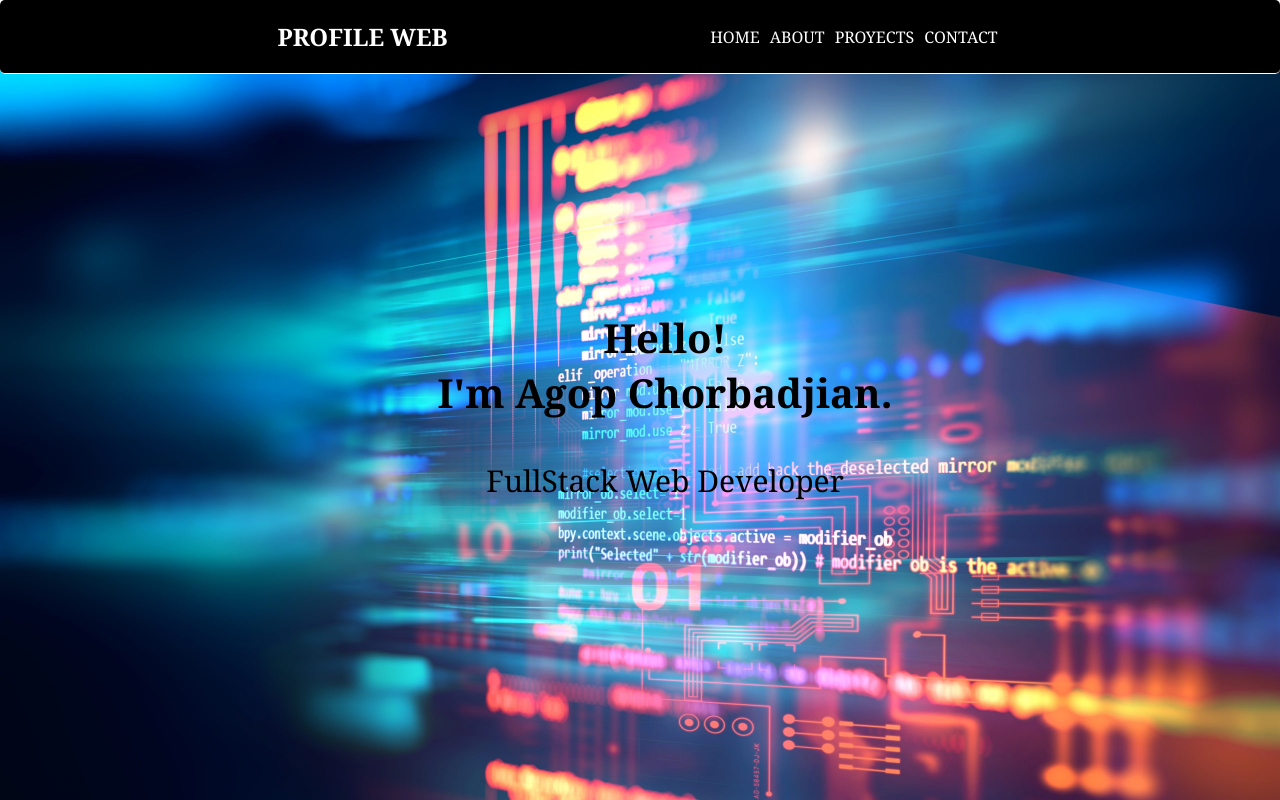
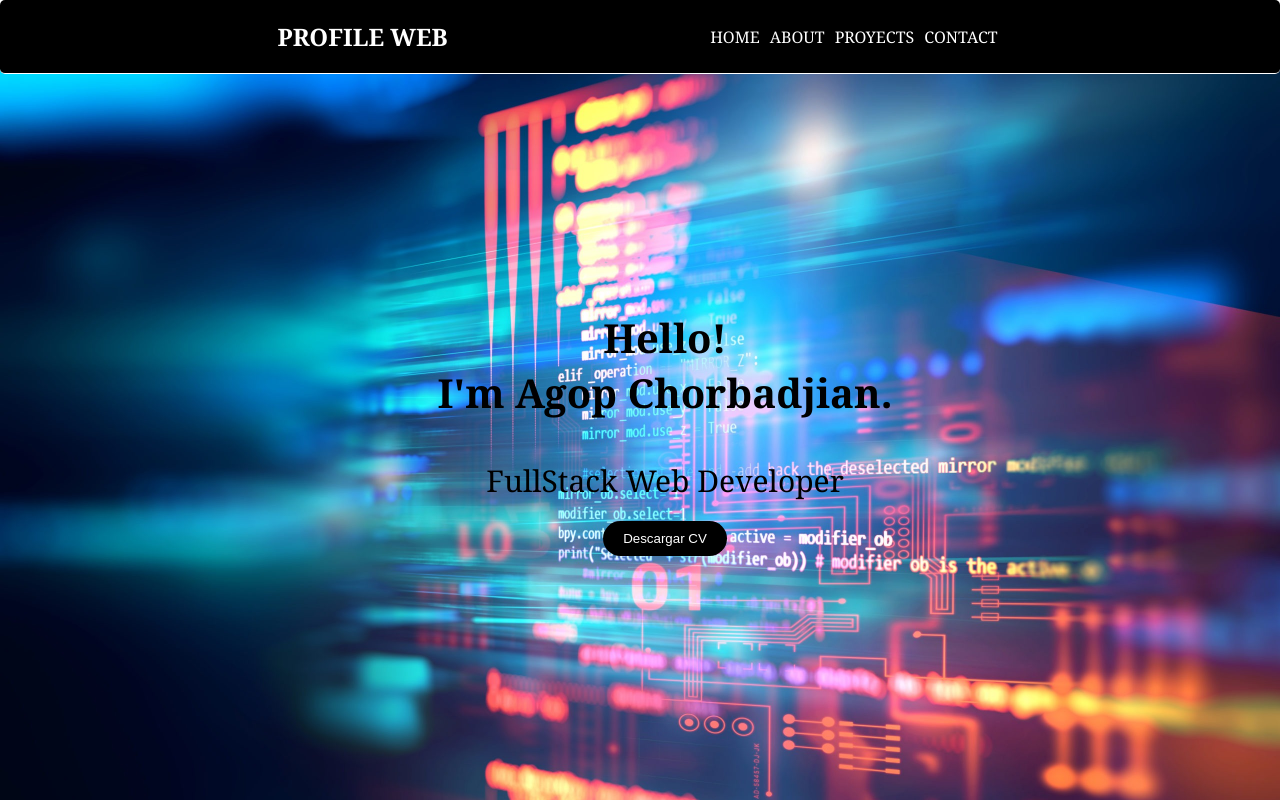
Before and after one commit to PowChorba/ProfileWeb, a React (Create React App) app in the folder portfolio/: page / in a window 1280 px wide. Shown: the top 800 px of the page. Built offline with nearby package versions, Linux system fonts and the light colour scheme.

Commit message:
boton descargar cv

```diff
--- a/portfolio/src/componentes/Home/Home.jsx
+++ b/portfolio/src/componentes/Home/Home.jsx
@@ -42,8 +42,8 @@ export default function Home() {
                     <div>
                         <h1 className={s.inicioT}>Hello!<br /> I'm Agop Chorbadjian.</h1>
                         <p className={s.inicioP}>FullStack Web Developer</p>
+                    <button className={s.botonCV}><a href="./AgopChorbadjian.pdf" download className={s.cv}>Descargar CV</a></button>
                     </div>
-                    {/* <button>Download CV</button> */}
                 </div>
             </div>
             <div className={s.about} id='about' >
--- a/portfolio/src/componentes/Home/Home.module.css
+++ b/portfolio/src/componentes/Home/Home.module.css
@@ -38,6 +38,21 @@
     margin-top: 40px;
     font-size: 30px;
     color: #000;
+}
+
+.botonCV {
+    margin-top: 20px;
+    background-color: #000;
+    border: none;
+    padding: 10px 20px;
+    border-radius: 20px;
+    color: #fff;
+    cursor: pointer;
+}
+
+.cv {
+    text-decoration: none;
+    color: #fff;
 }
 
 /*ABOUT*/
```
Also changed, not shown: 1 other file (tests, documents, lock files or other folders).
